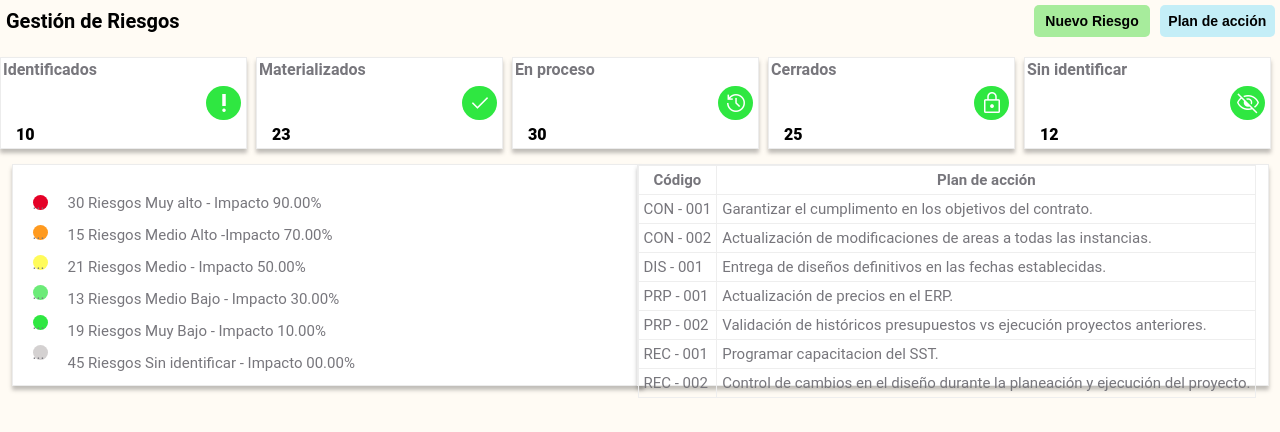
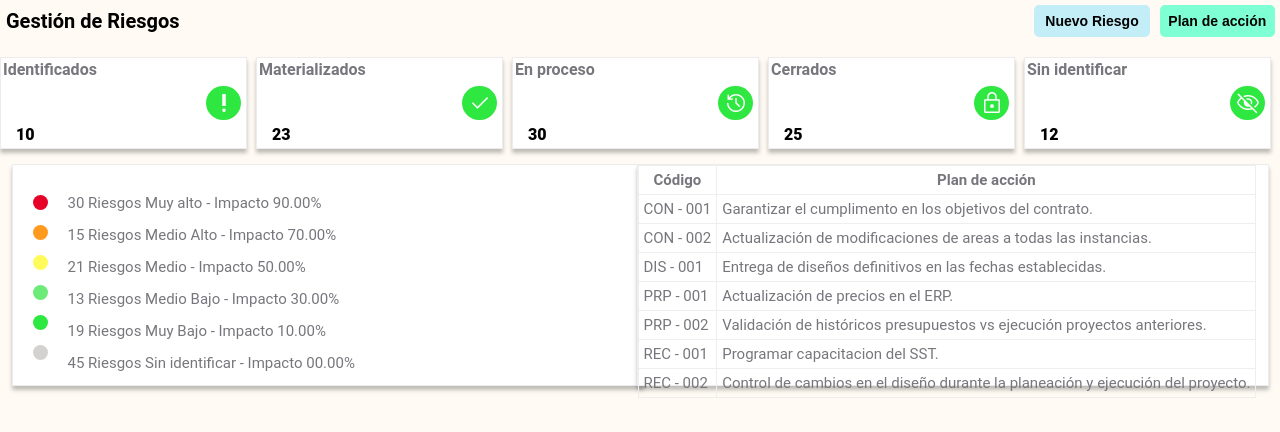
Before and after one commit to DannG25/SGP-riesgos, a plain HTML site: page index.html in a window 1280 px wide. Drawn offline with nearby package versions, Linux system fonts and the light colour scheme; files whose address does not match are found by name.

Commit message:
Update index.html

```diff
--- a/index.html
+++ b/index.html
@@ -15,8 +15,8 @@
 
     <header class="menu">
         <h2>Gestión de Riesgos</h2>
-        <button class="buttons" type="button" style="background-color:#a7ec9c;" href="#">Nuevo Riesgo</button>
-        <button class="buttons" type="button" href="#">Plan de acción</button>
+        <button class="buttons" type="button" href="#">Nuevo Riesgo</button>
+        <button class="buttons" style="background-color: aquamarine;" type="button" href="#">Plan de acción</button>
     </header>
 
     </div>
@@ -60,16 +60,16 @@
 
     <div class="component-2">
                 <ul>
-                    <li class="risk-ball">...</li>
-                    <li class="risk-ball">...</li>
-                    <li class="risk-ball">...</li>
-                    <li class="risk-ball">...</li>
-                    <li class="risk-ball">...</li>
-                    <li class="risk-ball">...</li>
+                    <li class="risk-ball"></li>
+                    <li class="risk-ball"></li>
+                    <li class="risk-ball"></li>
+                    <li class="risk-ball"></li>
+                    <li class="risk-ball"></li>
+                    <li class="risk-ball"></li>
                 </ul>
                 <ul>
                     <li class="risk">30 Riesgos Muy alto - Impacto 90.00% </li>
-                    <li class="risk">15 Riesgos Medio Alto -Impacto 70.00% </li>
+                    <li class="risk">15 Riesgos Medio Alto - Impacto 70.00% </li>
                     <li class="risk">21 Riesgos Medio - Impacto 50.00% </li>
                     <li class="risk">13 Riesgos Medio Bajo - Impacto 30.00% </li>
                     <li class="risk">19 Riesgos Muy Bajo - Impacto 10.00% </li>
```
